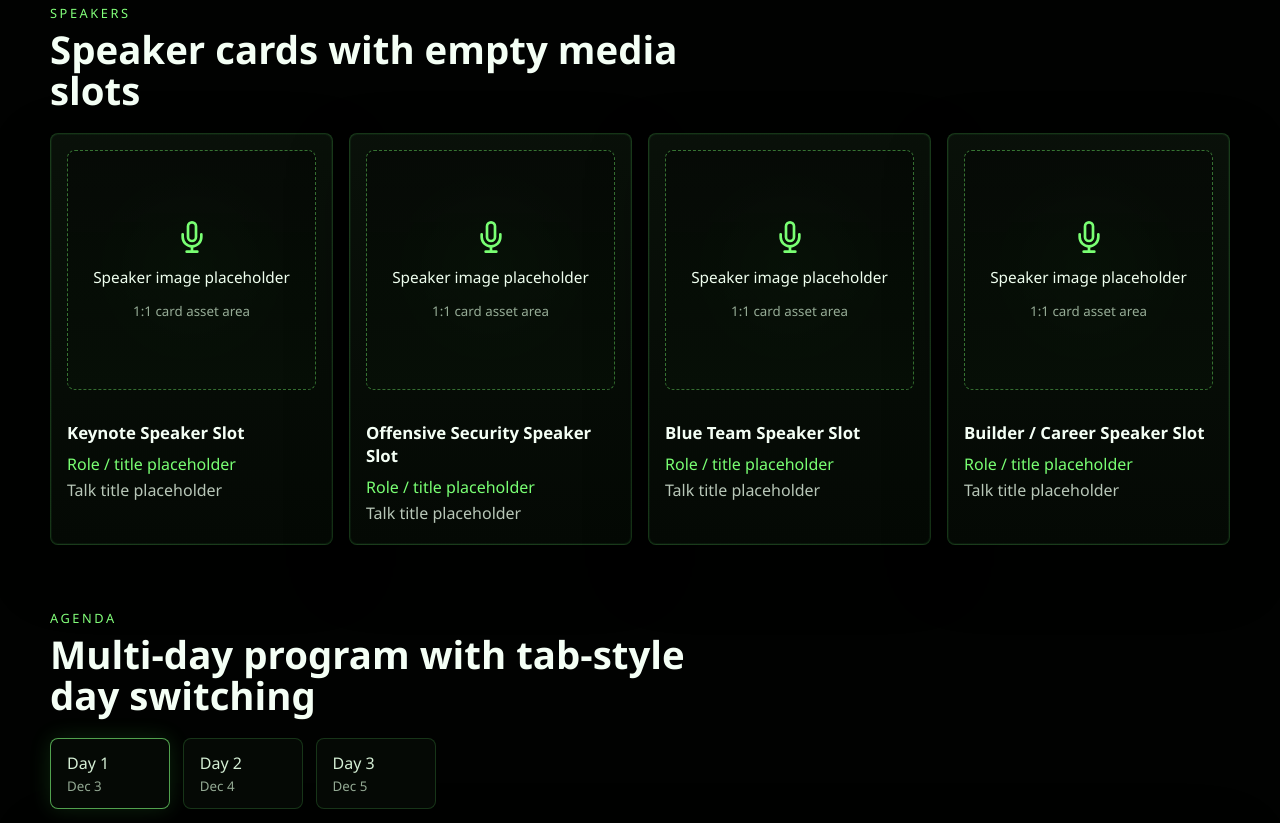
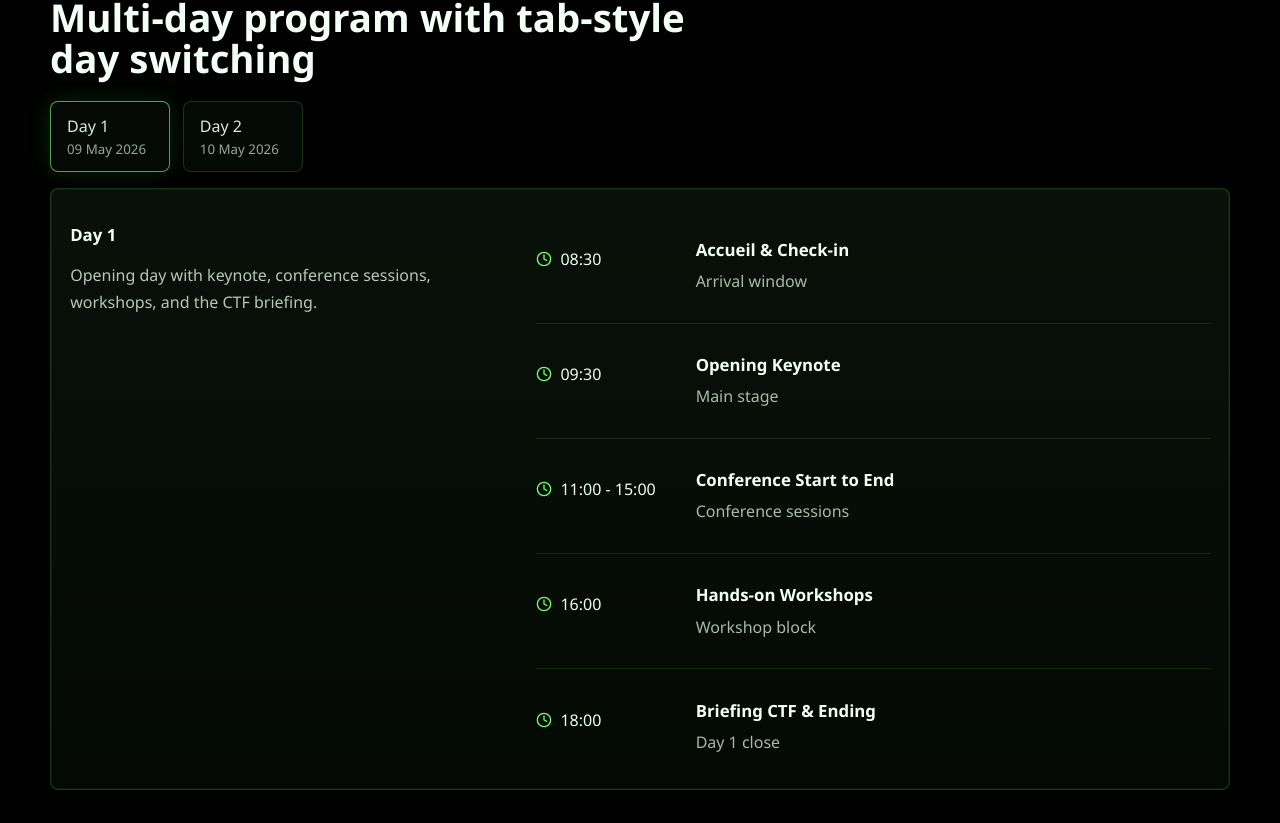
Before and after one commit to Oubaidasl/eclipse, a React (Vite) app: page / in a window 1280 px wide. Shown: the part 2075-2898 px from the top of the page. Built offline with nearby package versions, Linux system fonts and the light colour scheme.

Commit message:
add the programe, remove unimporting things

```diff
--- a/src/App.jsx
+++ b/src/App.jsx
@@ -20,51 +20,44 @@ const eventDays = [
   {
     id: 'day-1',
     label: 'Day 1',
-    date: 'Dec 3',
-    focus: 'Opening ceremony, keynotes, and community check-in.',
+    date: '09 May 2026',
+    focus: 'Opening day with keynote, conference sessions, workshops, and the CTF briefing.',
     items: [
-      { time: '10:00', title: 'Check-in Window', meta: 'Main Gate' },
-      { time: '15:00', title: 'Opening Ceremony', meta: 'Main Auditorium' },
-      { time: '17:30', title: 'Industry Keynote', meta: 'Stage A' },
+      { time: '08:30', title: 'Accueil & Check-in', meta: 'Arrival window' },
+      { time: '09:30', title: 'Opening Keynote', meta: 'Main stage' },
+      { time: '11:00 - 15:00', title: 'Conference Start to End', meta: 'Conference sessions' },
+      { time: '16:00', title: 'Hands-on Workshops', meta: 'Workshop block' },
+      { time: '18:00', title: 'Briefing CTF & Ending', meta: 'Day 1 close' },
     ],
   },
   {
     id: 'day-2',
     label: 'Day 2',
-    date: 'Dec 4',
-    focus: 'Talk tracks, workshops, and challenge briefings.',
+    date: '10 May 2026',
+    focus: 'Competition day with the live CTF, closing ceremony, awards, and event wrap-up.',
     items: [
-      { time: '09:30', title: 'Workshop Block', meta: 'Labs Wing' },
-      { time: '13:00', title: 'Speaker Sessions', meta: 'Stage A' },
-      { time: '18:00', title: 'CTF Warm-up', meta: 'Arena Floor' },
-    ],
-  },
-  {
-    id: 'day-3',
-    label: 'Day 3',
-    date: 'Dec 5',
-    focus: 'Main competition day with live scoring and team pushes.',
-    items: [
-      { time: '09:00', title: 'CTF Finals Start', meta: 'Arena Floor' },
-      { time: '14:00', title: 'Mentor Office Hours', meta: 'Support Room' },
-      { time: '20:00', title: 'Night Recap', meta: 'Community Lounge' },
+      { time: '09:30', title: 'CTF & Rules', meta: 'Competition briefing' },
+      { time: '10:30 - 16:30', title: 'CTF Starting and Ending', meta: 'Live competition window' },
+      { time: '17:00', title: 'Closing Ceremony', meta: 'Main stage' },
+      { time: '18:00', title: 'Awards Ceremony', meta: 'Recognition and prizes' },
+      { time: '19:00', title: 'The End!', meta: 'Event close' },
     ],
   },
 ]
 
-const speakerSlots = [
-  'Keynote Speaker Slot',
-  'Offensive Security Speaker Slot',
-  'Blue Team Speaker Slot',
-  'Builder / Career Speaker Slot',
-]
+// const speakerSlots = [
+//   'Keynote Speaker Slot',
+//   'Offensive Security Speaker Slot',
+//   'Blue Team Speaker Slot',
+//   'Builder / Career Speaker Slot',
+// ]
 
-const statCards = [
-  { label: 'Attendees', value: '250+' },
-  { label: 'Qualified Teams', value: '32' },
-  { label: 'Challenge Tracks', value: '8' },
-  { label: 'Prize Pool', value: 'TBA' },
-]
+// const statCards = [
+//   { label: 'Attendees', value: '250+' },
+//   { label: 'Qualified Teams', value: '32' },
+//   { label: 'Challenge Tracks', value: '8' },
+//   { label: 'Prize Pool', value: 'TBA' },
+// ]
 
 const sponsors = [
   {
@@ -183,11 +176,11 @@ function App() {
             <div className="hero-meta">
               <div>
                 <FiCalendar />
-                <span>December 2026</span>
+                <span>MAY 2026</span>
               </div>
               <div>
                 <FiMapPin />
-                <span>Venue Placeholder</span>
+                <span>ENSA tetouan</span>
               </div>
               <div>
                 <FiUsers />
@@ -252,7 +245,7 @@ function App() {
           </div>
         </section>
 
-        <section className="content-section">
+        {/* <section className="content-section">
           <div className="section-heading">
             <p className="eyebrow">Speakers</p>
             <h3>Speaker cards with empty media slots</h3>
@@ -274,7 +267,7 @@ function App() {
               </article>
             ))}
           </div>
-        </section>
+        </section> */}
 
         <section id="agenda" className="content-section agenda-section">
           <div className="section-heading">
@@ -396,7 +389,7 @@ function App() {
             ))}
           </div>
 
-          <div className="organizer-grid">
+          {/* <div className="organizer-grid">
             {Array.from({ length: 3 }).map((_, index) => (
               <article key={`organizer-${index + 1}`} className="speaker-card">
                 <Placeholder
@@ -411,7 +404,7 @@ function App() {
                 </div>
               </article>
             ))}
-          </div>
+          </div> */}
         </section>
 
         <section id="faq" className="content-section faq-section">
```
